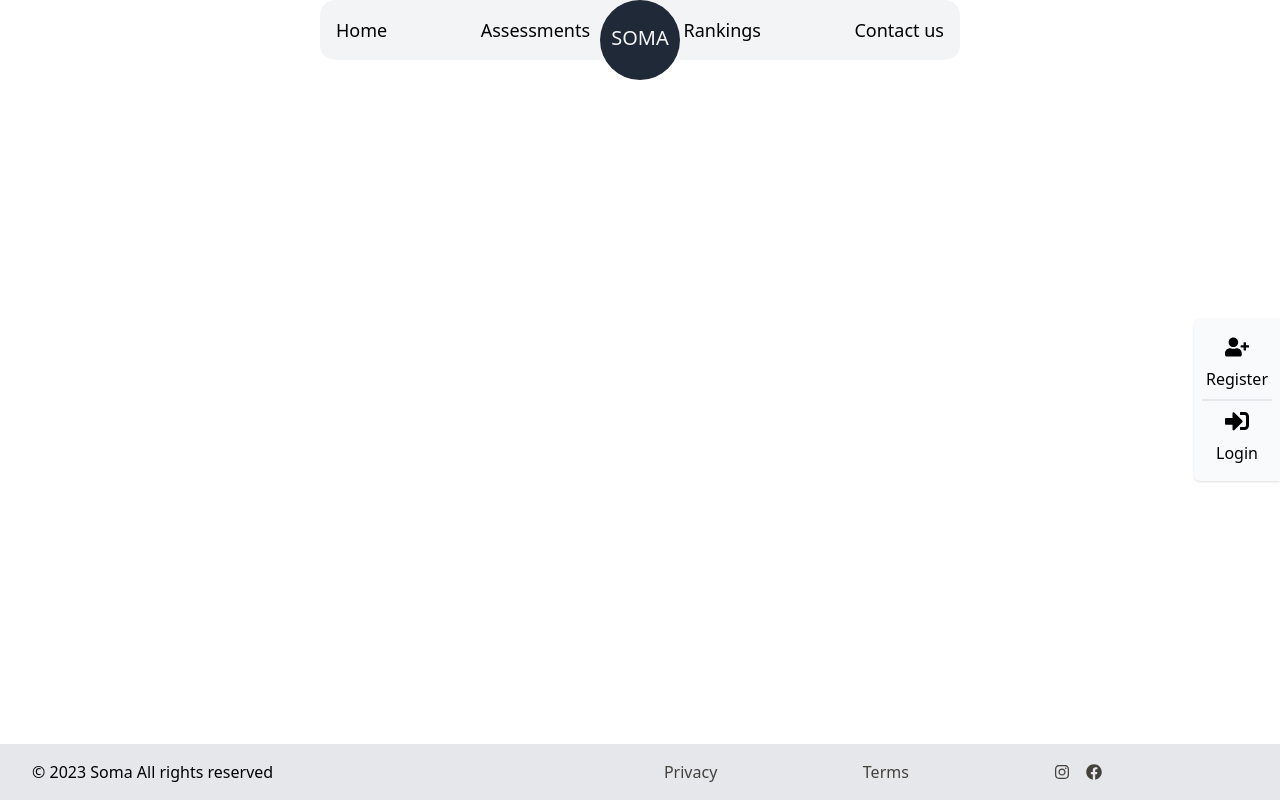
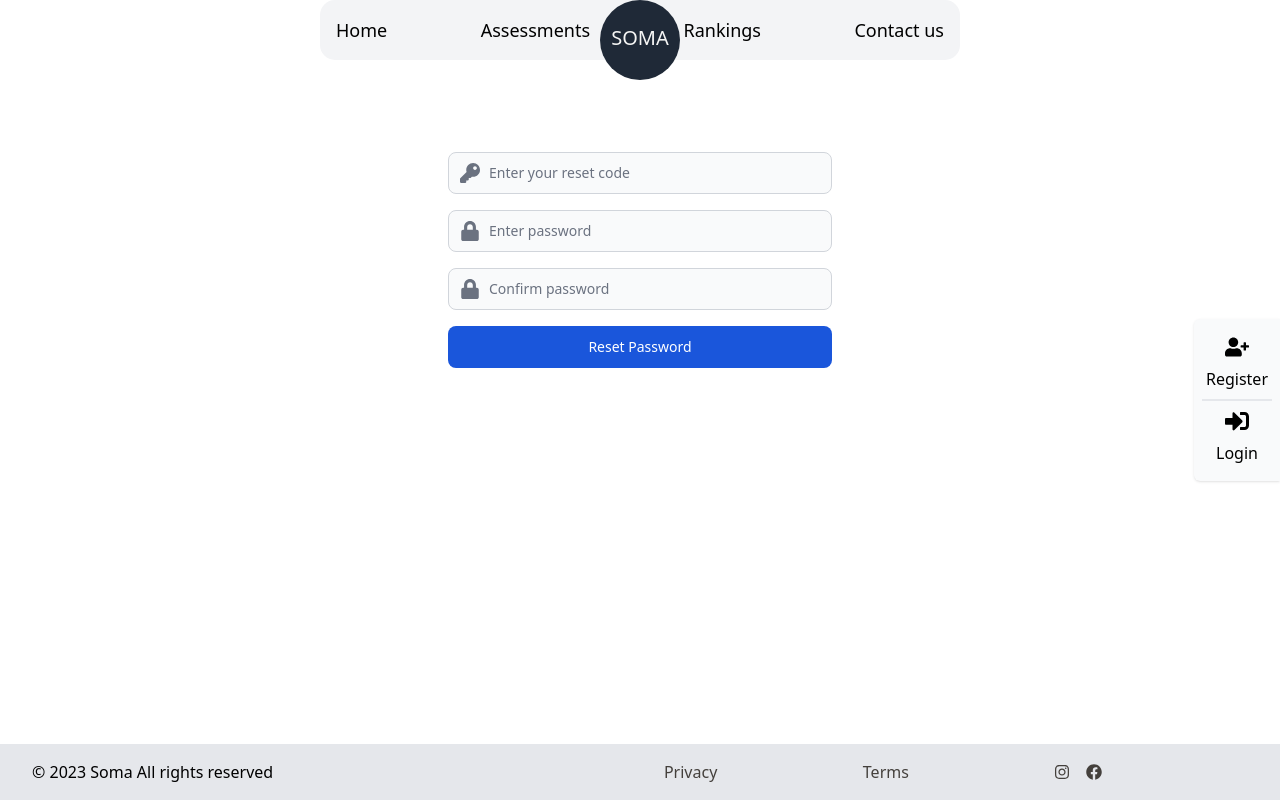
Before and after one commit to juanrios15/soma-client, a React (Vite) app: page /resetpassword in a window 1280 px wide. Built offline with nearby package versions, Linux system fonts and the light colour scheme.

Commit message:
added: reset password and send reset code

```diff
--- a/src/App.jsx
+++ b/src/App.jsx
@@ -12,6 +12,8 @@ import { RegisterPage } from './pages/RegisterPage'
 import { LoginPage } from './pages/LoginPage'
 import { AttemptPage } from './pages/AttemptPage'
 import { ProfilePage } from './pages/ProfilePage'
+import { LostPasswordPage } from './pages/LostPasswordPage'
+import { ResetPasswordPage } from './pages/ResetPasswordPage'
 
 function App() {
   return (
@@ -27,6 +29,8 @@ function App() {
             <Route path="/attempts/:id" element={<AttemptPage />} />
             <Route path="/register" element={<RegisterPage />} />
             <Route path="/login" element={<LoginPage />} />
+            <Route path="/lostpassword" element={<LostPasswordPage />} />
+            <Route path="/resetpassword" element={<ResetPasswordPage />} />
             <Route path="/profile/:id" element={<ProfilePage />} />
             <Route path="/rankings" element={<RankingsPage />} />
             <Route path="/contact-us" element={<ContactUsPage />} />
--- a/src/api/users.api.js
+++ b/src/api/users.api.js
@@ -12,5 +12,7 @@ const getAuthHeaders = () => {
 export const getUser = () => usersApi.get(`users/me/`, { headers: getAuthHeaders() })
 export const getUserDetail = (id) => usersApi.get(`users/${id}`, { headers: getAuthHeaders() })
 export const registerUser = (data) => usersApi.post('users/', data)
+export const lostPassword = (data) => usersApi.post('users/send_reset_code/', data)
+export const resetPassword = (data) => usersApi.post('users/reset_password/', data)
 export const getUserFollowers = (user_id) => usersApi.get(`follows/?followed=${user_id}`)
 export const getUserFollowed = (user_id) => usersApi.get(`follows/?follower=${user_id}`)
--- a/src/components/users/LoginForm.jsx
+++ b/src/components/users/LoginForm.jsx
@@ -3,7 +3,7 @@ import { useForm } from 'react-hook-form';
 import { TextInput, Button } from 'flowbite-react';
 import { FaLock, FaEnvelope } from 'react-icons/fa';
 import { login } from '../../api/base.api';
-import { useNavigate } from 'react-router-dom';
+import { Link, useNavigate } from 'react-router-dom';
 
 export function LoginForm() {
   const {
@@ -78,6 +78,9 @@ export function LoginForm() {
       >
         Login
       </Button>
+      <Link to="/lostpassword" className="block text-center mt-2 text-blue-500 hover:scale-105">
+        Lost password?
+      </Link>
     </form>
   );
 }
--- /dev/null
+++ b/src/pages/LostPasswordPage.jsx
@@ -0,0 +1,65 @@
+import React, { useState } from 'react';
+import { useForm } from 'react-hook-form';
+import { TextInput, Button } from 'flowbite-react';
+import { FaEnvelope } from 'react-icons/fa';
+import { lostPassword } from '../api/users.api';
+
+
+export function LostPasswordPage() {
+  const {
+    register,
+    handleSubmit,
+    formState: { errors }
+  } = useForm();
+  const [message, setMessage] = useState('');
+  const [error, setError] = useState('');
+
+  const onSubmit = async (data) => {
+    try {
+      const response = await lostPassword(data);
+      if (response.status === 200) {
+        setMessage('Reset code sent to email.');
+        setError('');
+      } else {
+        setError('There was an issue sending the reset code.');
+        setMessage('');
+      }
+    } catch (err) {
+      setError('There was an error sending the reset code.');
+      setMessage('');
+    }
+  };
+
+  return (
+    <div className="pt-28 flex justify-center">
+      <form className="w-full max-w-sm mx-auto mt-10 space-y-4" onSubmit={handleSubmit(onSubmit)}>
+        <div className="text-2xl pb-3">Reset password</div>
+        <label htmlFor="email">Your email</label>
+        <TextInput
+          icon={FaEnvelope}
+          placeholder="Email"
+          name="email"
+          type="email"
+          {...register('email', {
+            required: "Email is required",
+            pattern: {
+              value: /^[A-Z0-9._%+-]+@[A-Z0-9.-]+\.[A-Z]{2,4}$/i,
+              message: "Invalid email address"
+            }
+          })}
+          color={errors.email ? 'failure' : 'gray'}
+          helpertext={errors.email ? errors.email.message : undefined}
+        />
+        {message && <p className="text-green-500 text-center">{message}</p>}
+        {error && <p className="text-red-500 text-center">{error}</p>}
+        <Button
+          type="submit"
+          color="blue"
+          className="w-full mt-3"
+        >
+          Reset Password
+        </Button>
+      </form>
+    </div>
+  );
+}
--- /dev/null
+++ b/src/pages/ResetPasswordPage.jsx
@@ -0,0 +1,114 @@
+import React, { useState } from 'react';
+import { useForm } from 'react-hook-form';
+import { TextInput, Button } from 'flowbite-react';
+import { FaLock, FaKey } from 'react-icons/fa';
+import { useNavigate } from 'react-router-dom';
+import { resetPassword } from '../api/users.api';
+import { login } from '../api/base.api';
+
+export function ResetPasswordPage() {
+  const navigate = useNavigate();
+  const {
+    register,
+    handleSubmit,
+    formState: { errors }
+  } = useForm();
+  const [serverError, setServerError] = useState('');
+
+  const onSubmit = async (data) => {
+    try {
+      const response = await resetPassword(data);
+
+      if (response.status === 200 && response.data) {
+        const loginData = {
+          username: response.data.username,
+          password: data.password,
+        };
+        console.log(loginData);
+        const loginResponse = await login(loginData);
+        if (loginResponse.data && loginResponse.data.token) {
+          localStorage.setItem('token', loginResponse.data.token);
+          navigate('/');
+          window.location.reload();
+        } else {
+          setServerError('Password was reset successfully, but there was an issue with logging in.');
+        }
+      } else {
+        setServerError('There was an issue with resetting your password. Please try again.');
+      }
+    } catch (error) {
+      if (error.response && error.response.data) {
+        const errorData = error.response.data;
+        if (typeof errorData === 'string') {
+          setServerError(errorData);
+        } else if (errorData.non_field_errors) {
+          setServerError(errorData.non_field_errors.join(' '));
+        } else if (errorData.password) {
+          setServerError(errorData.password.join(' '));
+        } else if (errorData.detail) {
+          setServerError(errorData.detail);
+        } else {
+          setServerError('An error occurred while trying to reset the password. Please try again.');
+        }
+      } else {
+        setServerError('An error occurred while trying to reset the password. Please try again.');
+      }
+    }
+  };
+
+
+  return (
+    <form className="pt-28 w-full max-w-sm mx-auto mt-10 space-y-4" onSubmit={handleSubmit(onSubmit)}>
+
+      <TextInput
+        icon={FaKey}
+        label="Your Code"
+        placeholder="Enter your reset code"
+        name="reset_code"
+        {...register('reset_code', {
+          required: "Reset code is required",
+        })}
+        color={errors.reset_code ? 'failure' : 'gray'}
+        helpertext={errors.reset_code ? errors.reset_code.message : undefined}
+      />
+
+      <TextInput
+        icon={FaLock}
+        label="Password"
+        placeholder="Enter password"
+        name="password"
+        type="password"
+        {...register('password', {
+          required: "Password is required",
+        })}
+        color={errors.password ? 'failure' : 'gray'}
+        helpertext={errors.password ? errors.password.message : undefined}
+      />
+
+      <TextInput
+        icon={FaLock}
+        label="Confirm Password"
+        placeholder="Confirm password"
+        name="password2"
+        type="password"
+        {...register('password2', {
+          required: "Password confirmation is required",
+        })}
+        color={errors.password2 ? 'failure' : 'gray'}
+        helpertext={errors.password2 ? errors.password2.message : undefined}
+      />
+
+      {serverError && (
+        <p className="text-red-500 text-center">{serverError}</p>
+      )}
+
+      <Button
+        type="submit"
+        color="blue"
+        className="w-full"
+      >
+        Reset Password
+      </Button>
+    </form>
+  );
+}
```
